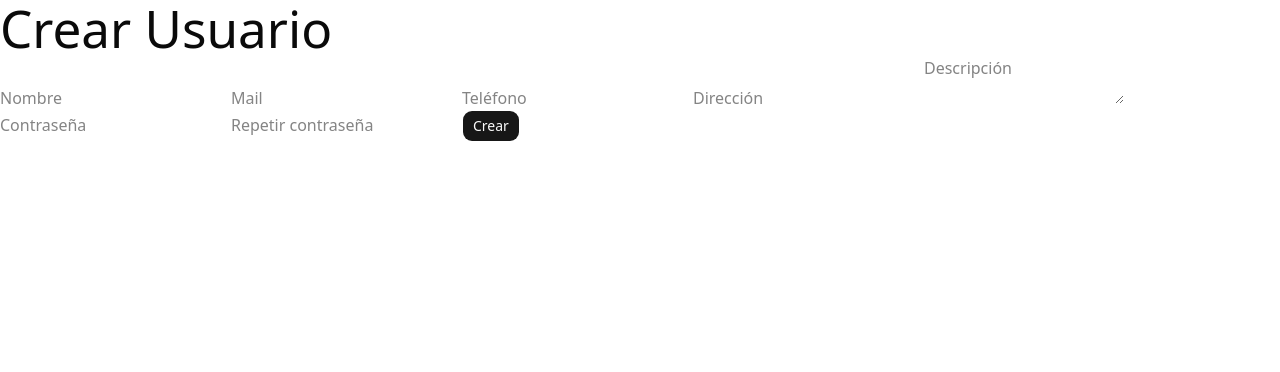
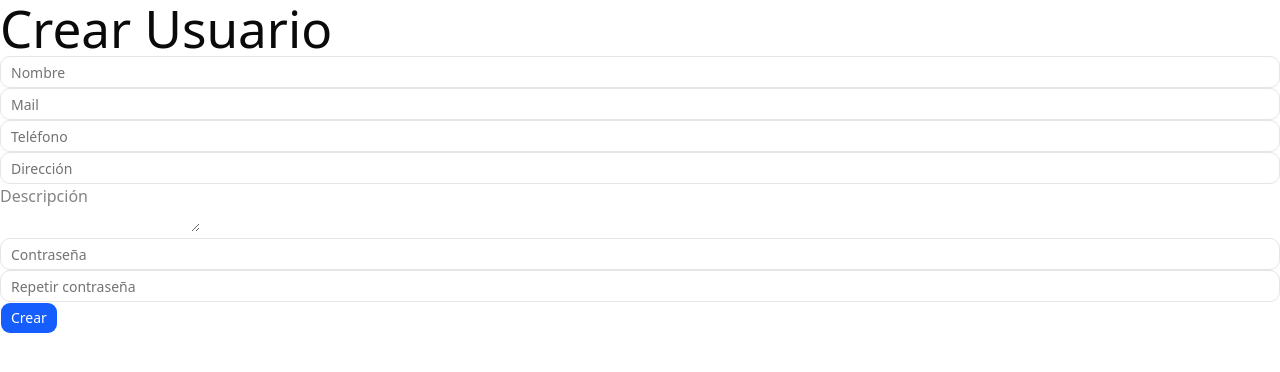
Before and after one commit to MaximilianoBurlando/TodoPedidos, a React (Vite) app in the folder appFront/: page /register in a window 1280 px wide. Shown: the top 372 px of the page. Built offline with nearby package versions, Linux system fonts and the light colour scheme; no server answers.

Commit message:
Actulizar Git Estilos

```diff
--- a/appFront/src/components/ui/button.jsx
+++ b/appFront/src/components/ui/button.jsx
@@ -9,7 +9,7 @@ const buttonVariants = cva(
   {
     variants: {
       variant: {
-        default: "bg-primary text-primary-foreground [a]:hover:bg-primary/80",
+        default: "bg-blue-600 text-white hover:bg-blue-700[a]:hover:bg-primary/80 ",
         outline:
           "border-border bg-background hover:bg-muted hover:text-foreground aria-expanded:bg-muted aria-expanded:text-foreground dark:border-input dark:bg-input/30 dark:hover:bg-input/50",
         secondary:
--- a/appFront/src/pages/Home.jsx
+++ b/appFront/src/pages/Home.jsx
@@ -1,5 +1,6 @@
 import { useNavigate } from "react-router-dom";
-import { Button } from "@/components/ui/button"
+import { Button } from "@/components/ui";
+import "../index.css";
 
 export default function Home() {
 
--- a/appFront/src/pages/Login.jsx
+++ b/appFront/src/pages/Login.jsx
@@ -1,7 +1,7 @@
 import { useState } from "react";
 import { useNavigate } from "react-router-dom";
 import { loginUsuario } from "../services/api";
-import { Button } from "../components/ui";
+import { Button, Input } from "@/components/ui";
 import "../index.css";
 
 export default function Login() {
@@ -35,8 +35,8 @@ export default function Login() {
   return (
     <div className="flex flex-col items-center justify-center gap-6 min-h-screen">
       <form onSubmit={handleLogin}>
-        <input className="text-1xl font-bold" type="email" name="mail" placeholder="Email" required />
-        <input className="text-1xl font-bold" type="password" name="password" placeholder="Contraseña" required />
+        <Input className="text-1xl font-bold" type="email" name="mail" placeholder="Email" required />
+        <Input className="text-1xl font-bold" type="password" name="password" placeholder="Contraseña" required />
         <Button className="text-2xl font-bold" type="submit" variant="primary" disabled={loading}>{loading ?
         "Ingresando..." : "Iniciar sesión"}</Button>
       </form>
--- a/appFront/src/pages/Register.jsx
+++ b/appFront/src/pages/Register.jsx
@@ -1,7 +1,9 @@
 import { useState } from "react";
 import { useNavigate } from "react-router-dom";
 import { registrarUsuario } from "../services/api";
-import { Button } from "../components/ui";
+import { Badge, Button, Card,
+    Dialog, Input, Select, Table } from "@/components/ui";
+import "../index.css";
 
 export default function Register() {
 
@@ -56,26 +58,26 @@ export default function Register() {
     <div>
       <h1>Crear Usuario</h1>
 
-      <input
+      <Input
         placeholder="Nombre"
         value={name}
         onChange={(e) => setName(e.target.value)}
       />
 
-      <input
+      <Input
         type="email"
         placeholder="Mail"
         value={mail}
         onChange={(e) => setMail(e.target.value)}
       />
 
-      <input
+      <Input
         placeholder="Teléfono"
         value={phoneNumber}
         onChange={(e) => setPhoneNumber(e.target.value)}
       />
 
-      <input
+      <Input
         placeholder="Dirección"
         value={address}
         onChange={(e) => setAddress(e.target.value)}
@@ -87,14 +89,14 @@ export default function Register() {
         onChange={(e) => setDescription(e.target.value)}
       />
 
-      <input
+      <Input
         type="password"
         placeholder="Contraseña"
         value={password}
         onChange={(e) => setPassword(e.target.value)}
       />
 
-      <input
+      <Input
         type="password"
         placeholder="Repetir contraseña"
         value={password2}
```
